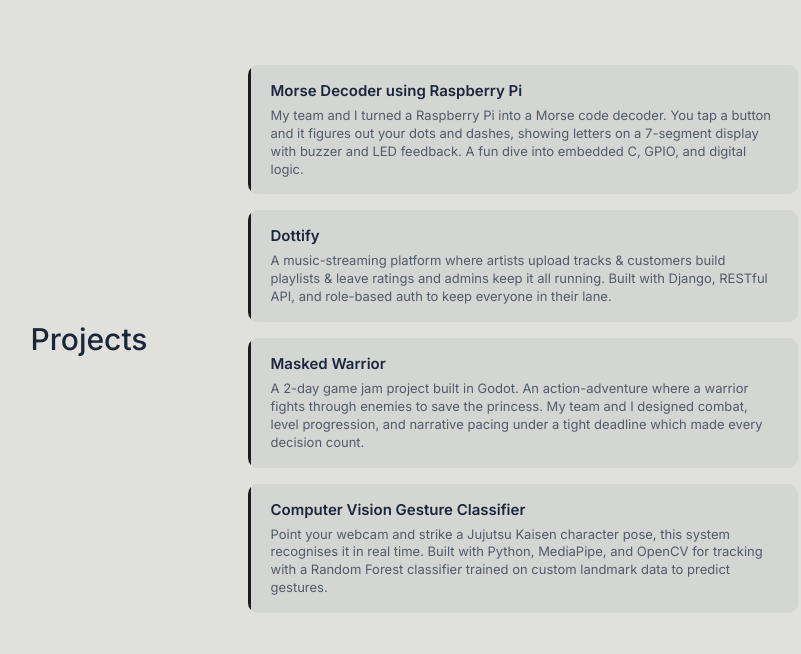
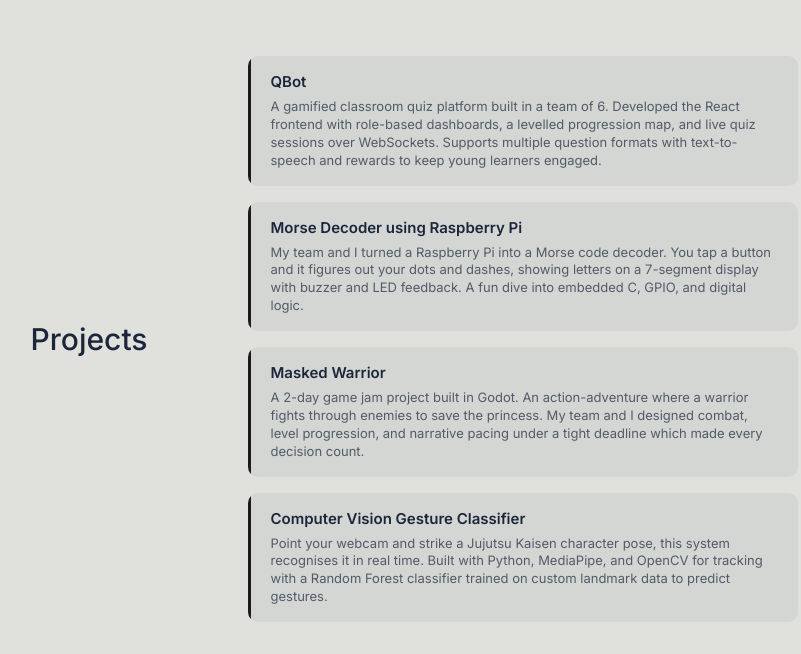
Before and after one commit to cihangiracikgoz/my_personal_web, a Next.js app: page / in a window 1280 px wide. Shown: the part 1899-2553 px from the top of the page, without its empty margins (226-1027 px from the left). Built offline with nearby package versions, Linux system fonts and the light colour scheme; no server answers.

Commit message:
content: Replace Dottify with QBot project

```diff
--- a/components/Projects.tsx
+++ b/components/Projects.tsx
@@ -1,13 +1,13 @@
 const projects = [
+  {
+    title: "QBot",
+    description:
+      "A gamified classroom quiz platform built in a team of 6. Developed the React frontend with role-based dashboards, a levelled progression map, and live quiz sessions over WebSockets. Supports multiple question formats with text-to-speech and rewards to keep young learners engaged.",
+  },
   {
     title: "Morse Decoder using Raspberry Pi",
     description:
       "My team and I turned a Raspberry Pi into a Morse code decoder. You tap a button and it figures out your dots and dashes, showing letters on a 7-segment display with buzzer and LED feedback. A fun dive into embedded C, GPIO, and digital logic.",
-  },
-  {
-    title: "Dottify",
-    description:
-      "A music-streaming platform where artists upload tracks & customers build playlists & leave ratings and admins keep it all running. Built with Django, RESTful API, and role-based auth to keep everyone in their lane.",
   },
   {
     title: "Masked Warrior",
```
